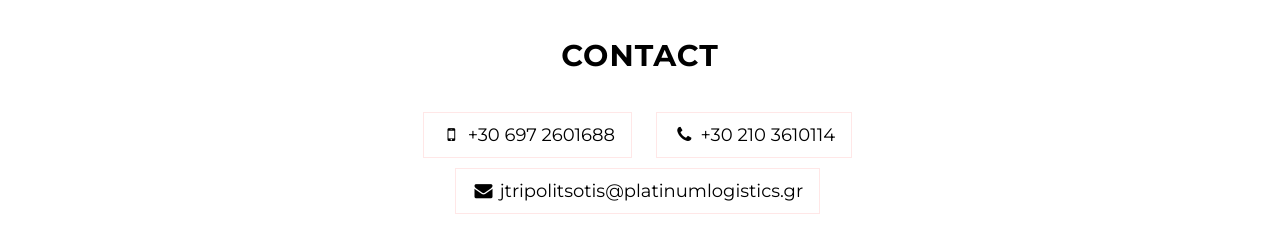
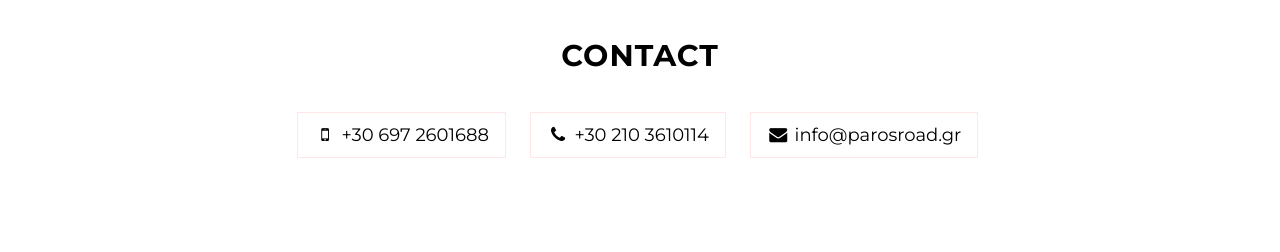
Before and after one commit to bvassilis/paros, a website: page index.html in a window 1280 px wide. Shown: the part 7120-7372 px from the top of the page. Drawn offline with nearby package versions, Linux system fonts and the light colour scheme; some packages are replaced by stand-ins of ours.

Commit message:
Update contact

```diff
--- a/index.html
+++ b/index.html
@@ -232,7 +232,7 @@
                         <a href="tel:+302103610114" class="btn btn-default btn-lg"><i class="fa fa-phone fa-fw"></i> <span class="network-name">+30 210 3610114</span></a>
                     </li>
                     <li>
-                        <a href="mailto:info@parosroad.gr?subject=Villa Kostas Renting" class="btn btn-default btn-lg"><i class="fa fa-envelope fa-fw"></i> <span class="network-name">jtripolitsotis@platinumlogistics.gr</span></a>
+                        <a href="mailto:info@parosroad.gr?subject=Villa Kostas Renting" class="btn btn-default btn-lg"><i class="fa fa-envelope fa-fw"></i> <span class="network-name">info@parosroad.gr</span></a>
                     </li>
                 </ul>
             </div>
```
